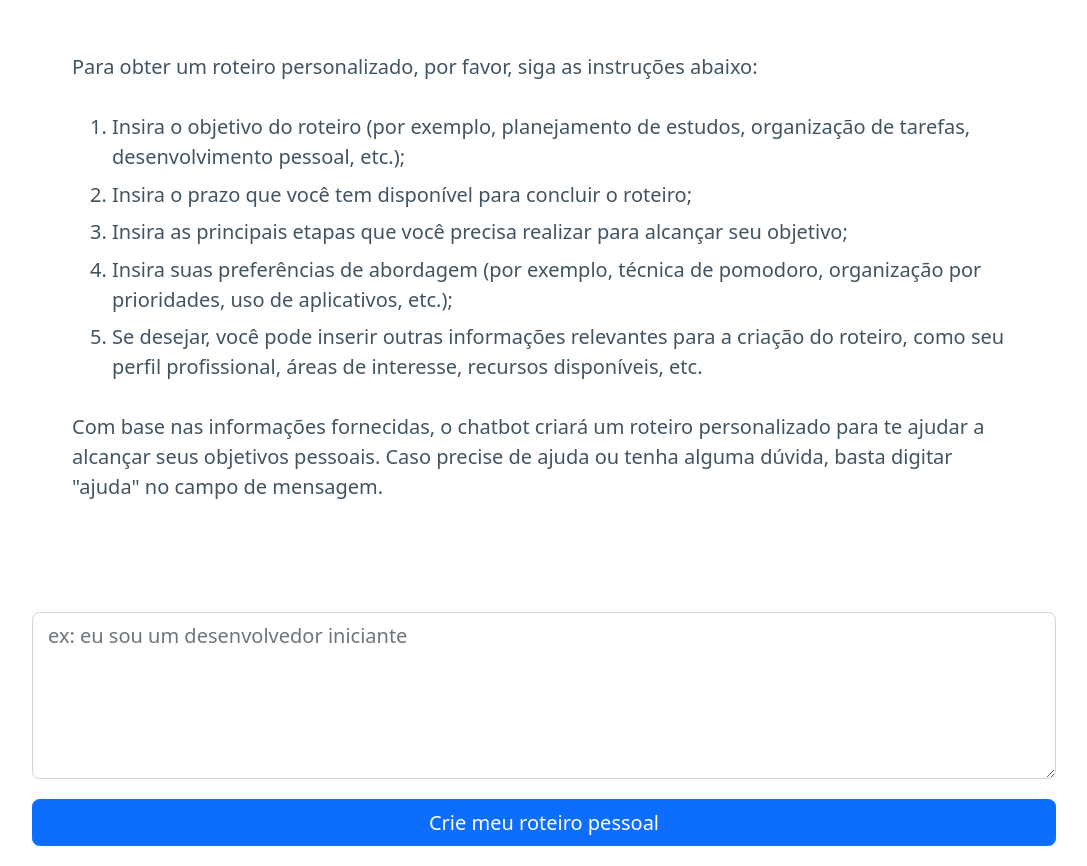
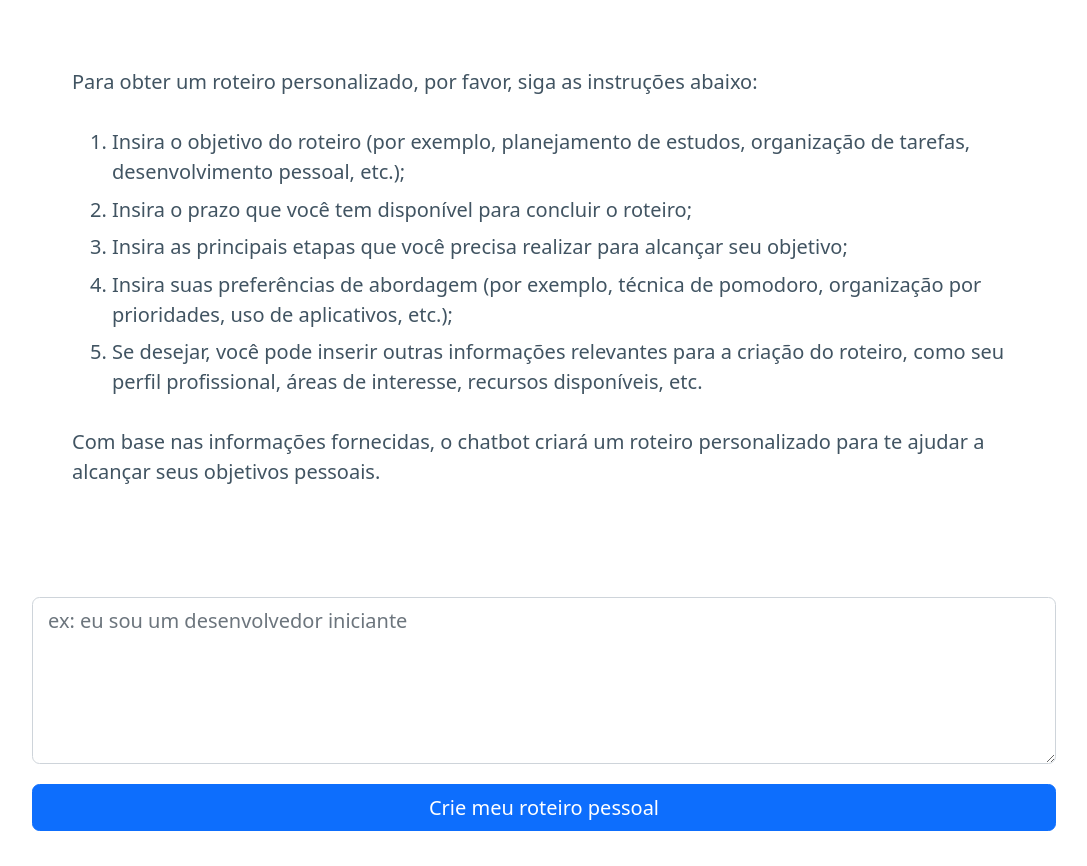
Before and after one commit to 999luan/PerfectPitch, a Next.js app: page / in a window 1280 px wide. Shown: the whole page, without its empty margins (96-1183 px from the left). Built offline with nearby package versions, Linux system fonts and the light colour scheme.

Commit message:
final ver

```diff
--- a/components/PerfectPitch.tsx
+++ b/components/PerfectPitch.tsx
@@ -65,9 +65,7 @@ export const PitchPerfect = () => {
 
         <p>
           Com base nas informações fornecidas, o chatbot criará um roteiro
-          personalizado para te ajudar a alcançar seus objetivos pessoais. Caso
-          precise de ajuda ou tenha alguma dúvida, basta digitar
-          &quot;ajuda&quot; no campo de mensagem.
+          personalizado para te ajudar a alcançar seus objetivos pessoais.
         </p>
       </div>
       {pitchLoading && <Spinner animation="border" />}
```
